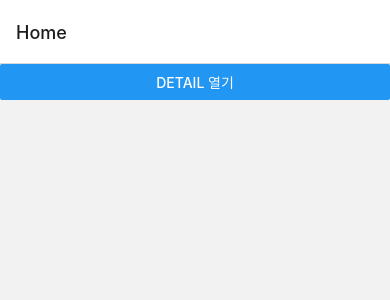
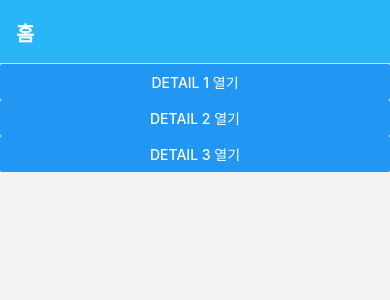
Before and after one commit to Heo-Geon/React-Native_Navigation, a React Native app: screen /Home in a window 390 px wide. Shown: the top 300 px of the page. Built offline with nearby package versions, Linux system fonts and the light colour scheme.

Commit message:
feat: navigation item 설정
- title
- left
- right

```diff
--- a/App.js
+++ b/App.js
@@ -11,6 +11,7 @@ import { NavigationContainer } from '@react-navigation/native';
 import { createNativeStackNavigator } from '@react-navigation/native-stack';
 import HomeScreen from './screens/HomeScreen';
 import DetailScreen from './screens/DetailScreen';
+import { Text, TouchableOpacity, View } from 'react-native';
 
 const Stack = createNativeStackNavigator()
 
@@ -18,8 +19,43 @@ function App() {
   return (
     <NavigationContainer>
       <Stack.Navigator initialRouteName="Home">
-        <Stack.Screen name="Home" component={HomeScreen} />
-        <Stack.Screen name="Detail" component={DetailScreen} />
+        <Stack.Screen
+          name="Home"
+          component={HomeScreen}
+          options={{
+            title: "홈",
+            headerStyle: {
+              backgroundColor: '#29b6f6'
+            },
+            headerTintColor: '#ffffff',
+            headerTitleStyle: {
+              fontWeight: 'bold',
+              fontSize: 20
+            }
+          }}
+        />
+        <Stack.Screen
+          name="Detail"
+          component={DetailScreen}
+          options={{
+            headerBackVisible: false,
+            headerLeft: ({onPress}) => (
+              <TouchableOpacity onPress={onPress}>
+                <Text>Left</Text>
+              </TouchableOpacity>
+            ),
+            headerTitle: ({children}) => (
+              <View>
+                <Text>{children}</Text>
+              </View>
+            ),
+            headerRight: () => (
+              <View>
+                <Text>Right</Text>
+              </View>
+            )
+          }}
+        />
       </Stack.Navigator>
     </NavigationContainer>
   )
--- a/screens/DetailScreen.js
+++ b/screens/DetailScreen.js
@@ -1,11 +1,45 @@
-import React from "react";
-import { View, Text } from "react-native"
-function DetailScreen() {
+import React, { useEffect } from "react";
+import { View, Text, StyleSheet, Button } from "react-native"
+
+
+function DetailScreen({route, navigation}) {
+    useEffect(() => {
+        navigation.setOptions({
+            title: `상세 정보 - ${route.params.id}`
+        })
+    })
     return(
-        <View>
-            <Text>Detail</Text>
+        <View style={styles.block}>
+            <Text style={styles.text}>id: {route.params.id}</Text>
+            <View style={styles.buttons}>
+                <Button
+                    title="다음"
+                    onPress={() => navigation.push('Detail', {id: route.params.id + 1})}
+                />
+                <Button
+                    title="뒤로가기"
+                    onPress={() => navigation.pop()}
+                />
+                <Button
+                    title="처음으로"
+                    onPress={() => navigation.popToTop()}
+                />
+            </View>
         </View>
     )
 }
 
+const styles = StyleSheet.create({
+    block: {
+        flex: 1,
+        alignItems: 'center',
+        justifyContent: 'center'
+    },
+    text: {
+        fontSize: 48
+    },
+    buttons: {
+        flexDirection: "row"
+    }
+})
 export default DetailScreen
--- a/screens/HomeScreen.js
+++ b/screens/HomeScreen.js
@@ -1,10 +1,24 @@
-import React from "react";
+import React, { useEffect } from "react";
 import { Button, View } from "react-native";
 
 function HomeScreen({navigation}) {
+    useEffect(() => {
+        navigation.setOptions({title: "홈"})
+    }, [navigation])
     return (
         <View>
-            <Button title="Detail 열기"/>
+            <Button
+                title="Detail 1 열기"
+                onPress={() => navigation.push('Detail', {id: 1})}
+            />
+            <Button
+                title="Detail 2 열기"
+                onPress={() => navigation.push('Detail', {id: 2})}
+            />
+            <Button
+                title="Detail 3 열기"
+                onPress={() => navigation.push('Detail', {id: 3})}
+            />
         </View>
     )
 }
```
